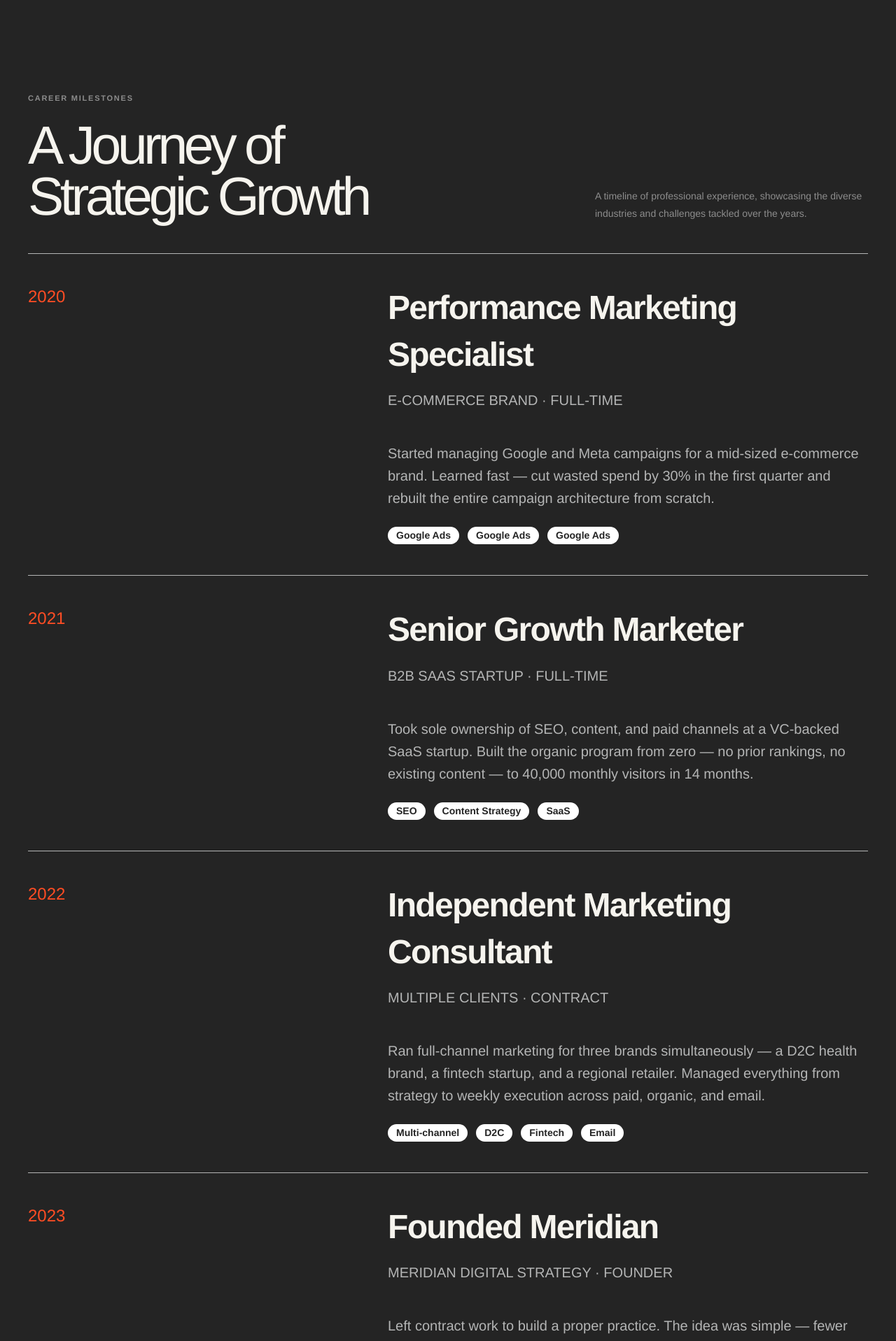
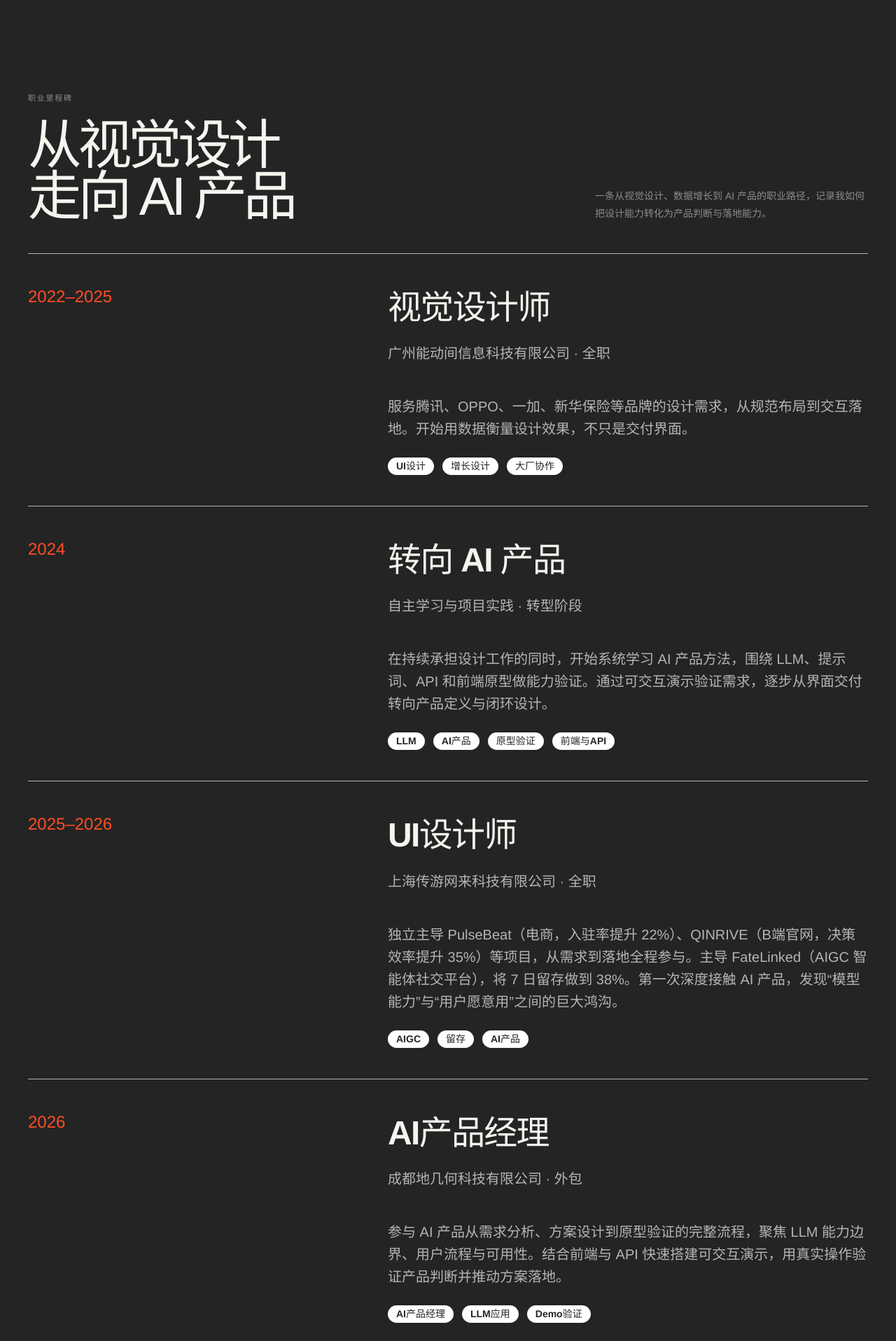
Before and after one commit to Miaaaa857/profile, a React (Vite) app: page /about in a window 1280 px wide. Shown: the part 3220-5137 px from the top of the page at 70% size. Built offline with nearby package versions, Linux system fonts and the light colour scheme; a web font is replaced by a local one.

Commit message:
Replace about career timeline

```diff
--- a/src/components/AelixaAbout.jsx
+++ b/src/components/AelixaAbout.jsx
@@ -25,32 +25,32 @@ const approachCards = [
 
 const career = [
   {
-    year: '2020',
-    role: 'Performance Marketing Specialist',
-    company: 'E-commerce Brand · Full-time',
-    text: 'Started managing Google and Meta campaigns for a mid-sized e-commerce brand. Learned fast — cut wasted spend by 30% in the first quarter and rebuilt the entire campaign architecture from scratch.',
-    tags: ['Google Ads', 'Google Ads', 'Google Ads'],
+    year: '2022–2025',
+    role: '视觉设计师',
+    company: '广州能动间信息科技有限公司 · 全职',
+    text: '服务腾讯、OPPO、一加、新华保险等品牌的设计需求，从规范布局到交互落地。开始用数据衡量设计效果，不只是交付界面。',
+    tags: ['UI设计', '增长设计', '大厂协作'],
   },
   {
-    year: '2021',
-    role: 'Senior Growth Marketer',
-    company: 'B2B SaaS Startup · Full-time',
-    text: 'Took sole ownership of SEO, content, and paid channels at a VC-backed SaaS startup. Built the organic program from zero — no prior rankings, no existing content — to 40,000 monthly visitors in 14 months.',
-    tags: ['SEO', 'Content Strategy', 'SaaS'],
+    year: '2024',
+    role: '转向 AI 产品',
+    company: '自主学习与项目实践 · 转型阶段',
+    text: '在持续承担设计工作的同时，开始系统学习 AI 产品方法，围绕 LLM、提示词、API 和前端原型做能力验证。通过可交互演示验证需求，逐步从界面交付转向产品定义与闭环设计。',
+    tags: ['LLM', 'AI产品', '原型验证', '前端与API'],
   },
   {
-    year: '2022',
-    role: 'Independent Marketing Consultant',
-    company: 'Multiple Clients · Contract',
-    text: 'Ran full-channel marketing for three brands simultaneously — a D2C health brand, a fintech startup, and a regional retailer. Managed everything from strategy to weekly execution across paid, organic, and email.',
-    tags: ['Multi-channel', 'D2C', 'Fintech', 'Email'],
+    year: '2025–2026',
+    role: 'UI设计师',
+    company: '上海传游网来科技有限公司 · 全职',
+    text: '独立主导 PulseBeat（电商，入驻率提升 22%）、QINRIVE（B端官网，决策效率提升 35%）等项目，从需求到落地全程参与。主导 FateLinked（AIGC 智能体社交平台），将 7 日留存做到 38%。第一次深度接触 AI 产品，发现“模型能力”与“用户愿意用”之间的巨大鸿沟。',
+    tags: ['AIGC', '留存', 'AI产品'],
   },
   {
-    year: '2023',
-    role: 'Founded Meridian',
-    company: 'Meridian Digital Strategy · Founder',
-    text: 'Left contract work to build a proper practice. The idea was simple — fewer clients, deeper work, and results that actually move the business. No account managers, no handoffs, no vanity metrics.',
-    tags: ['Meridian · Founded', 'Strategy-first'],
+    year: '2026',
+    role: 'AI产品经理',
+    company: '成都地几何科技有限公司 · 外包',
+    text: '参与 AI 产品从需求分析、方案设计到原型验证的完整流程，聚焦 LLM 能力边界、用户流程与可用性。结合前端与 API 快速搭建可交互演示，用真实操作验证产品判断并推动方案落地。',
+    tags: ['AI产品经理', 'LLM应用', 'Demo验证'],
   },
 ]
 
@@ -141,17 +141,17 @@ export default function AelixaAbout() {
       <section className="aa-career" aria-labelledby="aa-career-title">
         <div className="aa-career__marquee" aria-hidden="true">
           <div className="aa-career__marquee-track">
-            <span>Years of experience —</span><span>Years of experience —</span><span>Years of experience —</span><span>Years of experience —</span>
+            <span>从设计到 AI 产品 —</span><span>从设计到 AI 产品 —</span><span>从设计到 AI 产品 —</span><span>从设计到 AI 产品 —</span>
           </div>
         </div>
         <div className="aa-career__body">
           <div className="container">
             <div className="aa-career__heading" data-reveal>
               <div>
-                <p className="aa-kicker aa-kicker--light">CAREER MILESTONES</p>
-                <h2 id="aa-career-title">A Journey of<br />Strategic Growth</h2>
+                <p className="aa-kicker aa-kicker--light">职业里程碑</p>
+                <h2 id="aa-career-title">从视觉设计<br />走向 AI 产品</h2>
               </div>
-              <p>A timeline of professional experience, showcasing the diverse industries and challenges tackled over the years.</p>
+              <p>一条从视觉设计、数据增长到 AI 产品的职业路径，记录我如何把设计能力转化为产品判断与落地能力。</p>
             </div>
 
             <div className="aa-career__list">
```
